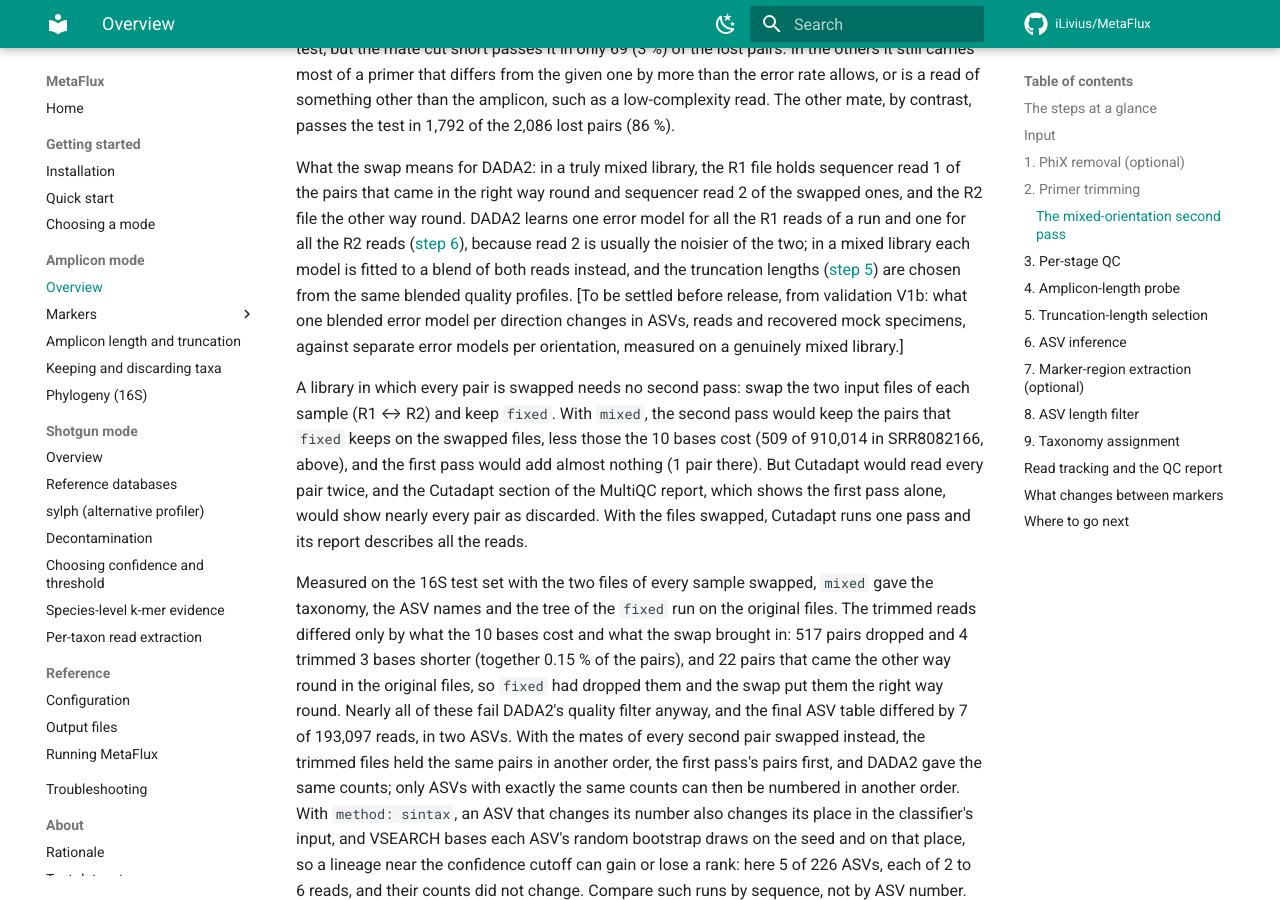
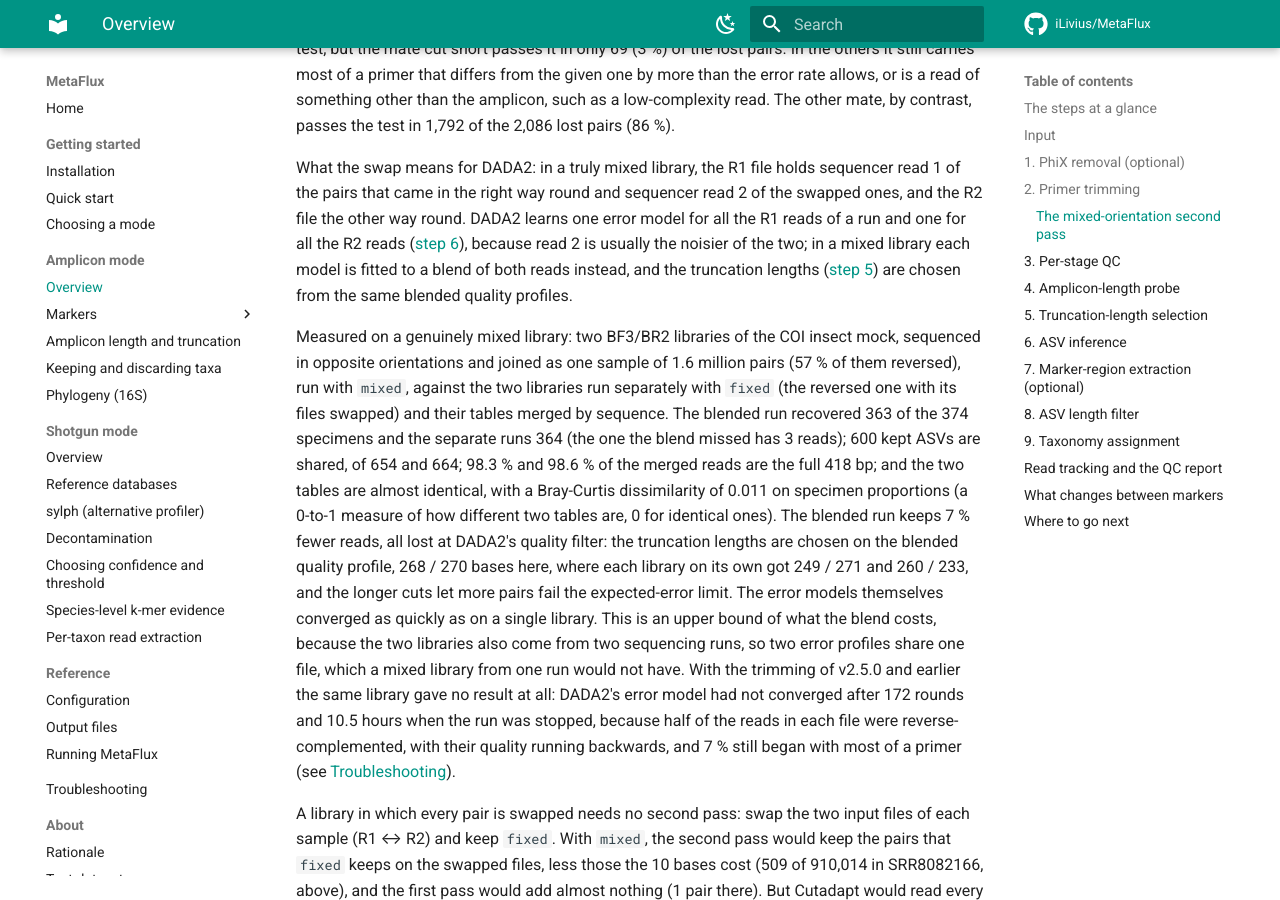
Before and after one commit to iLivius/MetaFlux, an MkDocs documentation site: the page built from docs/amplicon/overview.md, in a window 1280 px wide and 900 px high, scrolled down 5925 px. Built offline with MkDocs 1.6.1 and Material for MkDocs 9.7.7, drawn with Linux system fonts in a browser that asks for light colours; comment, search, counter and statistics services are not loaded.

Commit message:
Mixed orientation docs and CHANGELOG: what one blended error model changes
The amplicon overview and the CHANGELOG now give the measured effect of fitting
DADA2's error models to a blend of read 1 and read 2, on a genuinely mixed
library (two BF3/BR2 libraries of the COI insect mock in opposite orientations,
1.6 million pairs as one sample) against the two libraries run separately with
fixed: 363 against 364 specimens, 600 kept ASVs shared of 654 and 664,
Bray-Curtis 0.011 on specimen proportions, 98.3 against 98.6 % of merged reads
at the full length; 7 % fewer reads, all lost at the quality filter because the
truncation lengths are chosen on the blended profile (268/270 against 249/271
and 260/233), and an upper bound since the two libraries come from two
sequencing runs. Both pages also say that with the old trimming the same library
gave no result (172 rounds, 10.5 hours, stopped), with a link to the new
troubleshooting entry.

```diff
--- a/docs/amplicon/overview.md
+++ b/docs/amplicon/overview.md
@@ -206,10 +206,29 @@ ones, and the R2 file the other way round. DADA2 learns one error model for all
 reads of a run and one for all the R2 reads ([step 6](#6-asv-inference)), because read 2
 is usually the noisier of the two; in a mixed library each model is fitted to a blend of
 both reads instead, and the truncation lengths ([step 5](#5-truncation-length-selection))
-are chosen from the same blended quality profiles. [To be settled before release, from
-validation V1b: what one blended error model per direction changes in ASVs, reads and
-recovered mock specimens, against separate error models per orientation, measured on a
-genuinely mixed library.]
+are chosen from the same blended quality profiles.
+
+Measured on a genuinely mixed library: two BF3/BR2 libraries of the COI insect mock,
+sequenced in opposite orientations and joined as one sample of 1.6 million pairs (57 %
+of them reversed), run with `mixed`, against the two libraries run separately with
+`fixed` (the reversed one with its files swapped) and their tables merged by sequence.
+The blended run recovered 363 of the 374 specimens and the separate runs 364 (the one
+the blend missed has 3 reads); 600 kept ASVs are shared, of 654 and 664; 98.3 % and
+98.6 % of the merged reads are the full 418 bp; and the two tables are almost identical,
+with a Bray-Curtis dissimilarity of 0.011 on specimen proportions (a 0-to-1 measure of
+how different two tables are, 0 for identical ones). The blended run keeps 7 % fewer
+reads, all lost at DADA2's quality filter: the truncation lengths are chosen on the
+blended quality profile, 268 / 270 bases here, where each library on its own got
+249 / 271 and 260 / 233, and the longer cuts let more pairs fail the expected-error
+limit. The error models themselves converged as quickly as on a single library. This is
+an upper bound of what the blend costs, because the two libraries also come from two
+sequencing runs, so two error profiles share one file, which a mixed library from one
+run would not have. With the trimming of v2.5.0 and earlier the same library gave no
+result at all: DADA2's error model had not converged after 172 rounds and 10.5 hours
+when the run was stopped, because half of the reads in each file were
+reverse-complemented, with their quality running backwards, and 7 % still began with
+most of a primer (see
+[Troubleshooting](../troubleshooting.md#amplicon-dada2s-error-model-never-converges)).
 
 A library in which every pair is swapped needs no second pass: swap the two input files
 of each sample (R1 ↔ R2) and keep `fixed`. With `mixed`, the second pass would keep the
```
Also changed, not shown: CHANGELOG.md (+11 -3 lines).
